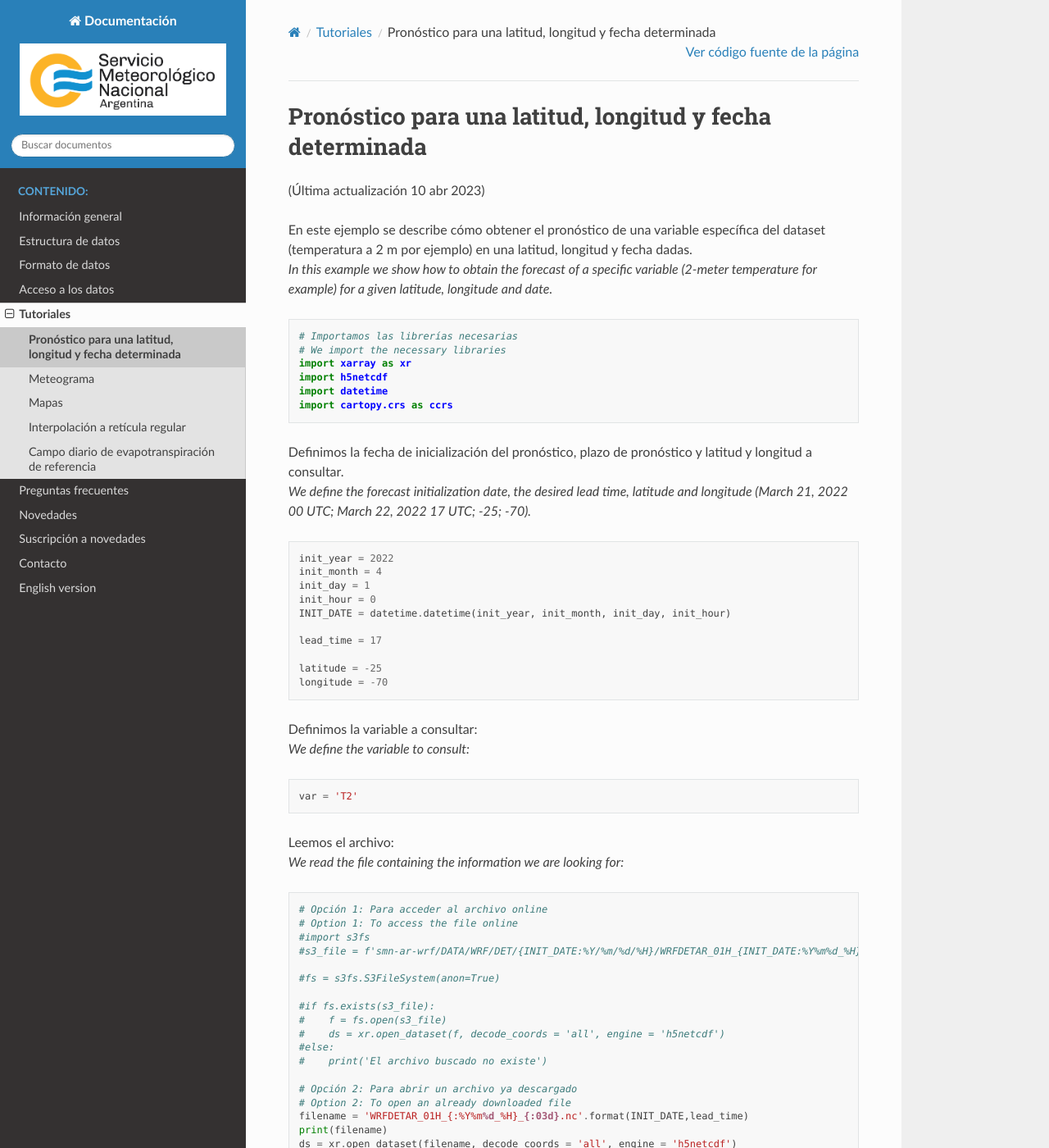
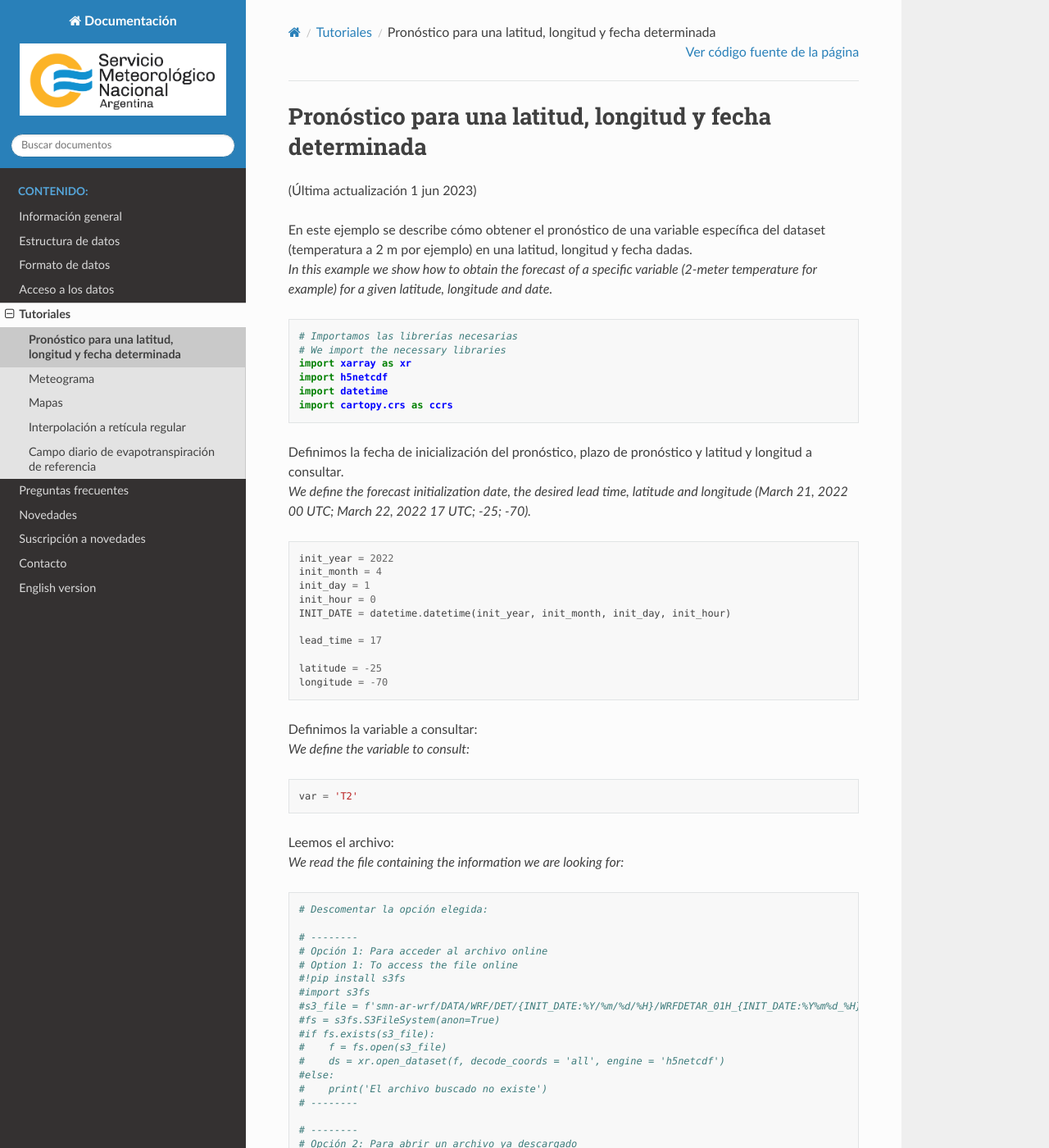
Before and after one commit to odp-aws-smn/documentation_wrf_det, a Sphinx documentation site: the page built from source/Get_lat_lon_fecha.md, in a window 1280 px wide and 1400 px high. Shown: the whole window at 82% size. Built offline with Sphinx 7.4.7 and the Read the Docs theme 2.0.0, drawn with Linux system fonts in a browser that asks for light colours.

````diff
--- a/source/Get_lat_lon_fecha.md
+++ b/source/Get_lat_lon_fecha.md
@@ -1,6 +1,6 @@
 # Pronóstico para una latitud, longitud y fecha determinada
 
-(Última actualización 10 abr 2023) <br />
+(Última actualización 1 jun 2023)
 
 En este ejemplo se describe cómo obtener el pronóstico de una variable específica del dataset (temperatura a 2 m por ejemplo) en una latitud, longitud y fecha dadas. <br />
 *In this example we show how to obtain the forecast of a specific variable (2-meter temperature for example) for a given latitude, longitude and date.*
@@ -45,24 +45,29 @@
 
 
 ```python
+# Descomentar la opción elegida:
+
+# --------
 # Opción 1: Para acceder al archivo online
 # Option 1: To access the file online
+#!pip install s3fs
 #import s3fs
 #s3_file = f'smn-ar-wrf/DATA/WRF/DET/{INIT_DATE:%Y/%m/%d/%H}/WRFDETAR_01H_{INIT_DATE:%Y%m%d_%H}_{lead_time:03d}.nc'
-
 #fs = s3fs.S3FileSystem(anon=True)
-
 #if fs.exists(s3_file):
 #    f = fs.open(s3_file)
 #    ds = xr.open_dataset(f, decode_coords = 'all', engine = 'h5netcdf')
 #else:
 #    print('El archivo buscado no existe')
+# --------
 
+# --------
 # Opción 2: Para abrir un archivo ya descargado
 # Option 2: To open an already downloaded file
 filename = 'WRFDETAR_01H_{:%Y%m%d_%H}_{:03d}.nc'.format(INIT_DATE,lead_time)
 print(filename)
 ds = xr.open_dataset(filename, decode_coords = 'all', engine = 'h5netcdf')
+# --------
 ```
 
     /content/drive/MyDrive/ColabNotebooks/20220401_files/WRFDETAR_01H_20220401_00_017.nc
@@ -76,7 +81,6 @@
 ```python
 # Buscamos la ubicación del punto más cercano a la latitud y longitud solicitada
 # We search the closest gridpoint to the selected lat-lon
-
 data_crs = ccrs.LambertConformal(central_longitude = ds['Lambert_Conformal'].attrs['longitude_of_central_meridian'],
                                  central_latitude = ds['Lambert_Conformal'].attrs['latitude_of_projection_origin'],
                                  standard_parallels = ds['Lambert_Conformal'].attrs['standard_parallel'])
@@ -94,5 +98,11 @@
     The forecast value for the variable T2 at latitude -25 and longitude -70 is: 26.33°C
 
 
+
+```python
+
+```
+
+
 Para descargar la notebook, acceder al siguiente [link](../notebooks/Get_lat_lon_fecha.ipynb). <br />
 *To download the notebook, go to the following [link](../notebooks/Get_lat_lon_fecha.ipynb).*
````
